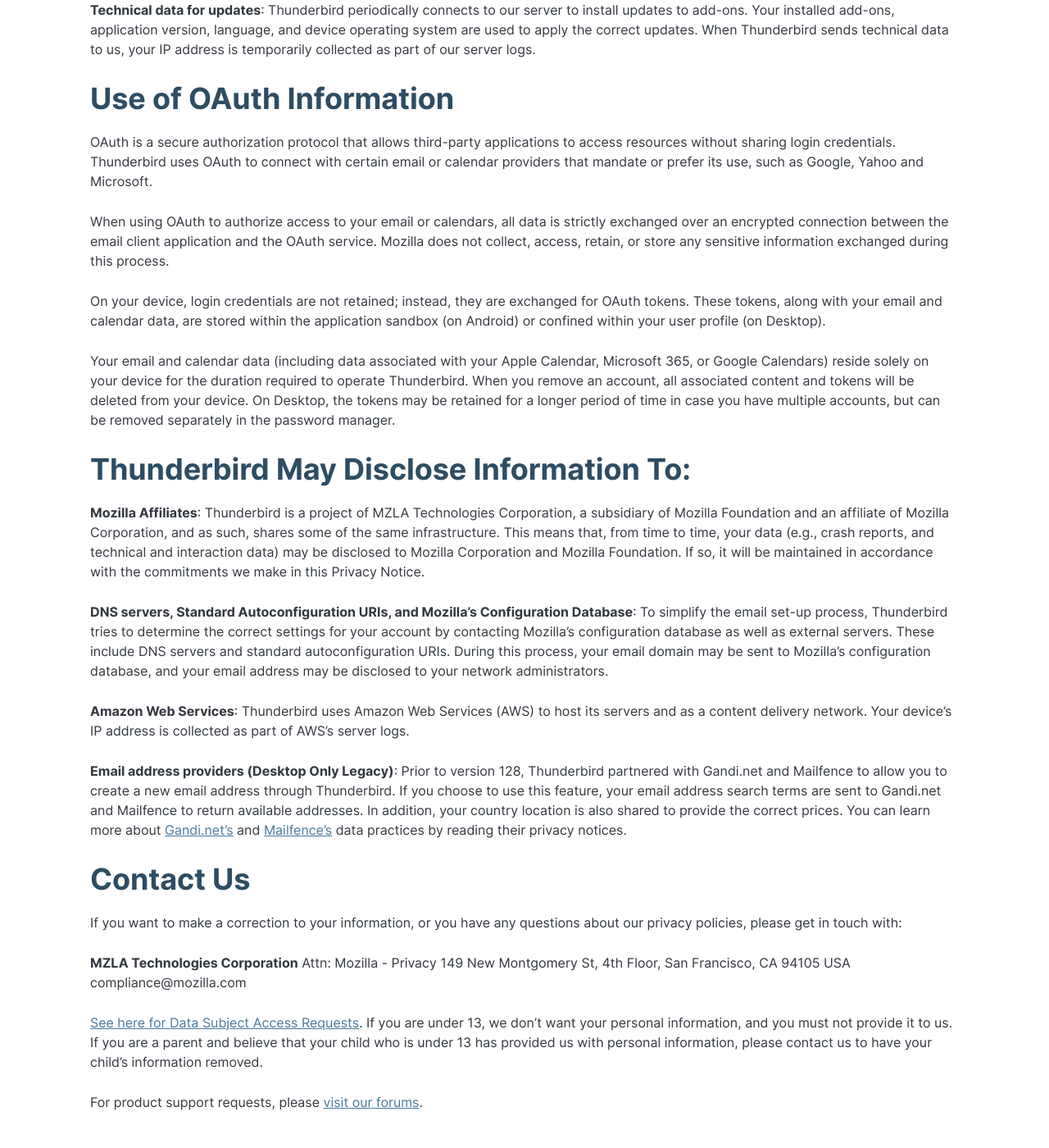
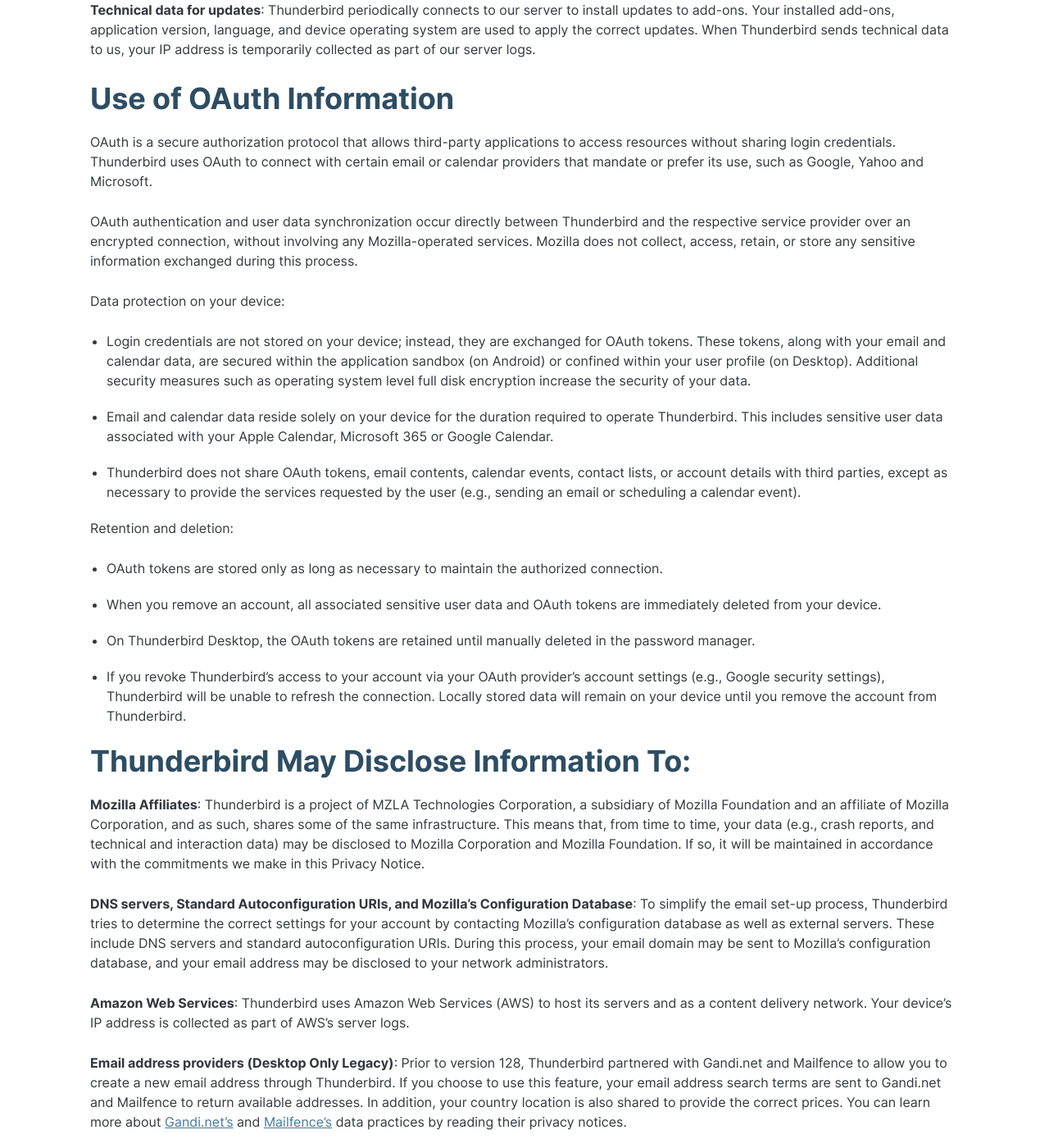
Before and after one commit to k9mail/k9mail.app, a Jekyll site: the page built from privacy.md, in a window 1280 px wide and 1400 px high, scrolled down 3183 px. Shown: the whole window at 82% size. Built offline with Jekyll 4.4.1, drawn with Linux system fonts in a browser that asks for light colours; some of the changed text lies outside the part shown.

Commit message:
Update legal text to version from 2025-02-12

```diff
--- a/privacy.md
+++ b/privacy.md
@@ -5,8 +5,8 @@ title: K-9 Mail Privacy Notice
 
 # K-9 Mail Privacy Notice
 
-Last updated December 9, 2024
-{: datetime="2024-12-09" }
+Last updated February 12, 2025
+{: datetime="2025-02-12" }
 
 The Thunderbird Desktop, Thunderbird for Android, and K-9 Mail applications (together, “Thunderbird”) allow users to privately integrate and manage their online communications. K-9 Mail is a variant of Thunderbird for Android. All references to “Thunderbird” or “Thunderbird for Android” apply equally to K-9 Mail.
 
@@ -92,11 +92,20 @@ __Technical data for updates__: Thunderbird periodically connects to our server
 
 OAuth is a secure authorization protocol that allows third-party applications to access resources without sharing login credentials. Thunderbird uses OAuth to connect with certain email or calendar providers that mandate or prefer its use, such as Google, Yahoo and Microsoft.
 
-When using OAuth to authorize access to your email or calendars, all data is strictly exchanged over an encrypted connection between the email client application and the OAuth service. Mozilla does not collect, access, retain, or store any sensitive information exchanged during this process.
+OAuth authentication and user data synchronization occur directly between Thunderbird and the respective service provider over an encrypted connection, without involving any Mozilla-operated services. Mozilla does not collect, access, retain, or store any sensitive information exchanged during this process.
 
-On your device, login credentials are not retained; instead, they are exchanged for OAuth tokens. These tokens, along with your email and calendar data, are stored within the application sandbox (on Android) or confined within your user profile (on Desktop).
+Data protection on your device:
 
-Your email and calendar data (including data associated with your Apple Calendar, Microsoft 365, or Google Calendars) reside solely on your device for the duration required to operate Thunderbird. When you remove an account, all associated content and tokens will be deleted from your device. On Desktop, the tokens may be retained for a longer period of time in case you have multiple accounts, but can be removed separately in the password manager.
+* Login credentials are not stored on your device; instead, they are exchanged for OAuth tokens. These tokens, along with your email and calendar data, are secured within the application sandbox (on Android) or confined within your user profile (on Desktop). Additional security measures such as operating system level full disk encryption increase the security of your data.
+* Email and calendar data reside solely on your device for the duration required to operate Thunderbird. This includes sensitive user data associated with your Apple Calendar, Microsoft 365 or Google Calendar.
+* Thunderbird does not share OAuth tokens, email contents, calendar events, contact lists, or account details with third parties, except as necessary to provide the services requested by the user (e.g., sending an email or scheduling a calendar event).
+
+Retention and deletion:
+
+* OAuth tokens are stored only as long as necessary to maintain the authorized connection.
+* When you remove an account, all associated sensitive user data and OAuth tokens are immediately deleted from your device.
+* On Thunderbird Desktop, the OAuth tokens are retained until manually deleted in the password manager.
+* If you revoke Thunderbird’s access to your account via your OAuth provider’s account settings (e.g., Google security settings), Thunderbird will be unable to refresh the connection. Locally stored data will remain on your device until you remove the account from Thunderbird.
 
 ## Thunderbird May Disclose Information To:
 
```
